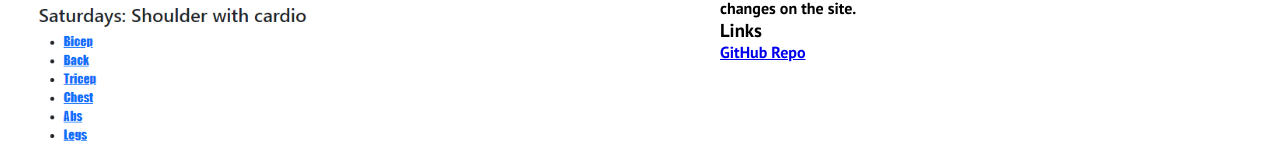
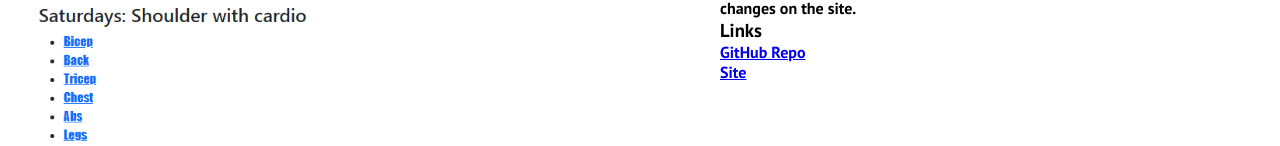
Before and after one commit to JoeliRosas20/portfolio-site, a React (Vite) app: page /projects in a window 1280 px wide. Shown: the part 646-792 px from the top of the page. Built offline with nearby package versions, Linux system fonts and the light colour scheme.

Commit message:
Added extra links option

```diff
--- a/src/components/ProjectItem.tsx
+++ b/src/components/ProjectItem.tsx
@@ -1,4 +1,4 @@
-import React from "react";
+import React, { useState } from "react";
 
 interface Props {
   description: string;
@@ -8,7 +8,8 @@ interface Props {
   extraLink?: string;
 }
 
-function ProjectItem({ src, title, description, link}: Props) {
+function ProjectItem({ src, title, description, link, extraLink}: Props) {
+  const links = extraLink
   return (
     <>
       <div className="project_item">
@@ -20,6 +21,8 @@ function ProjectItem({ src, title, description, link}: Props) {
             <br/>
             <h3>Links</h3>
             <a href={link} target="_blank" rel="noopener noreferrer">GitHub Repo</a>
+            <br/>
+            {links.length > 0? (<a href={extraLink} target="_blank" rel="noopener noreferrer">Site</a>) : ("")}
           </div>
         </div>
       </div>
--- a/src/components/pages/Projects.tsx
+++ b/src/components/pages/Projects.tsx
@@ -17,6 +17,7 @@ function Projects() {
         each level was loaded by calling a method which took a number. Each level was represented by a number. Once the user got to the end of the level, the number incremented
         and the next level was loaded. The game also has music running in the background too."
         link = "https://github.com/JoeliRosas20/TheSpacePlatformer"
+        extraLink = ""
       />
       <br/>
       <ProjectItem
@@ -27,6 +28,7 @@ function Projects() {
         using HTML, CSS and vanilla JS. The site can add exercises, edit the exercise and delete exercises. I hosted the site on 000WebHostServer000 becauase it was free and I am
         able to easily see changes on the site. "
         link="https://github.com/JoeliRosas20/JoeyExercise"
+        extraLink="https://joeyexercisetracker.000webhostapp.com/"
       />
       <br/>
       <ProjectItem
@@ -38,6 +40,7 @@ function Projects() {
         site was made. I did not use frameworks there compared to this one. The framework I used here was bootstrap. I decided to make a revised version since I wanted to pick up ReactJS and
         stay up to date with it."
         link="https://github.com/JoeliRosas20/portfolio-site"
+        extraLink = ""
       />
     </div>
   );
```
